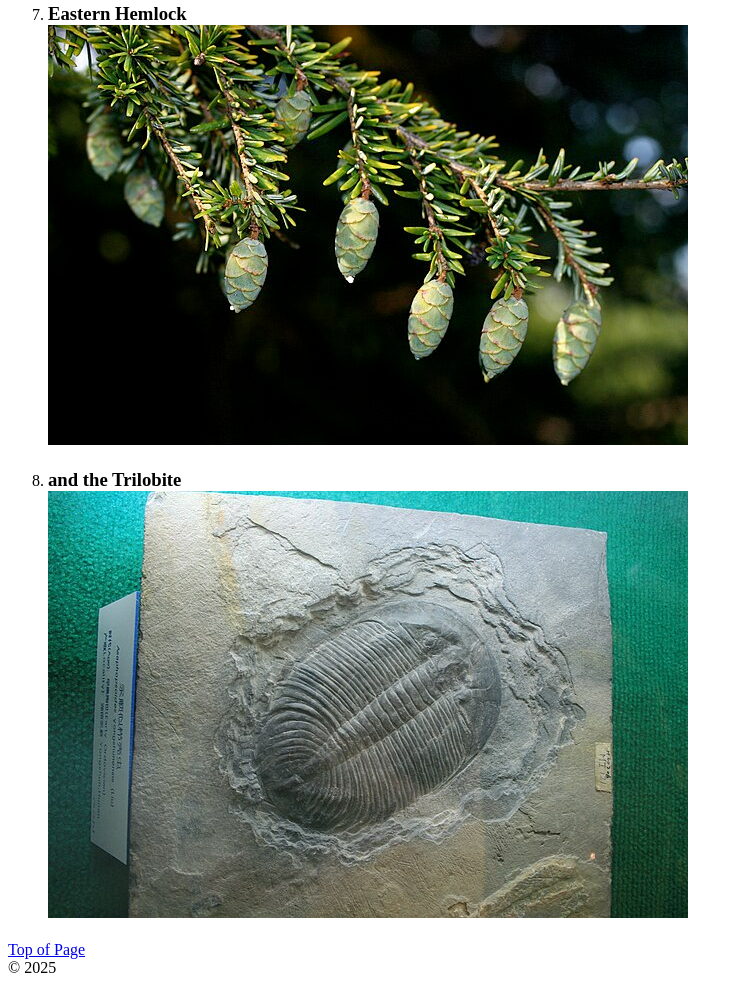
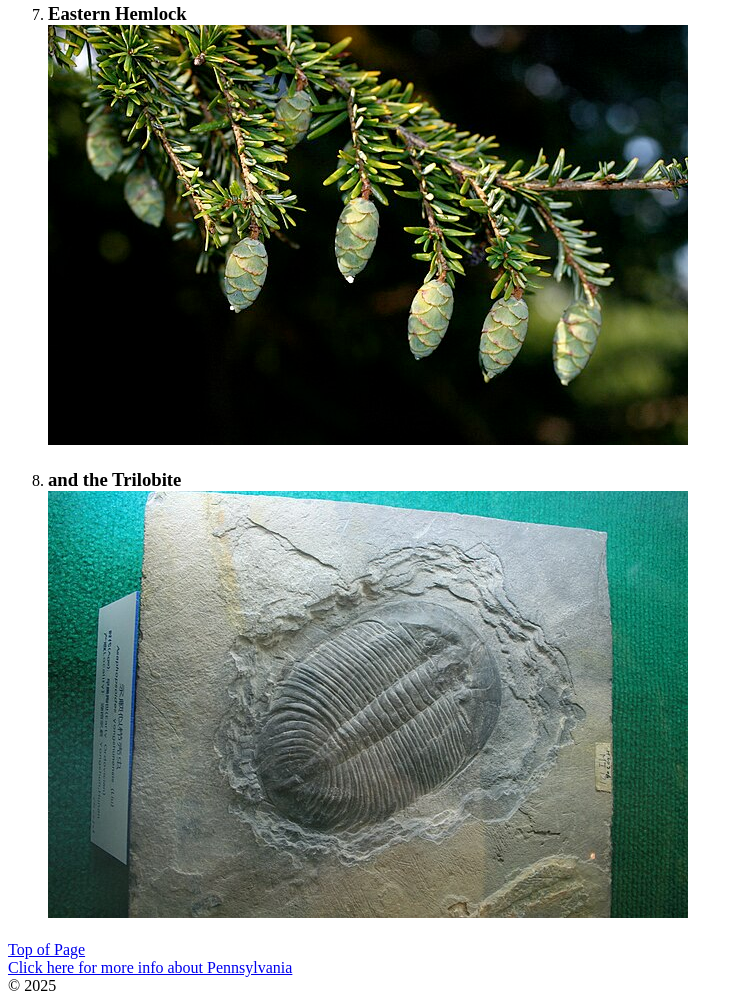
Before and after one commit to KmPinney/HTML-Final-Pa, a plain HTML site: page index.html in a window 1280 px wide. Shown: the part 3938-4941 px from the top of the page, without its empty margins (0-743 px from the left). Drawn offline with Linux system fonts and the light colour scheme.

Commit message:
index.html

```diff
--- a/index.html
+++ b/index.html
@@ -36,7 +36,10 @@
     <footer>
         <a href="#top" class="top-link">Top of Page</a>
         <br>
+         <a href="https://en.wikipedia.org/wiki/Pennsylvania">Click here for more info about Pennsylvania</a>
+         <br>
         &copy; 2025
 
     </footer>
+
 </html>
```
